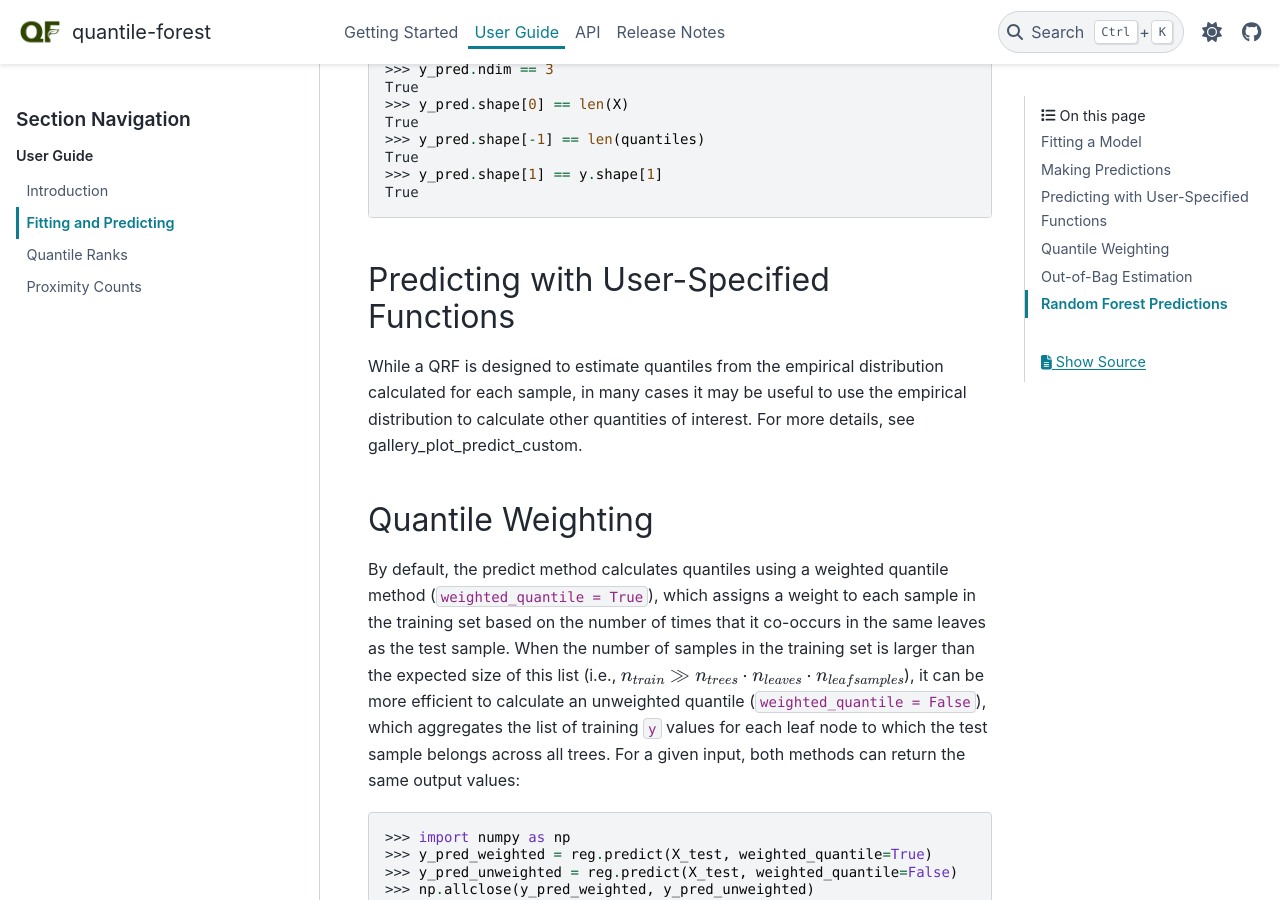
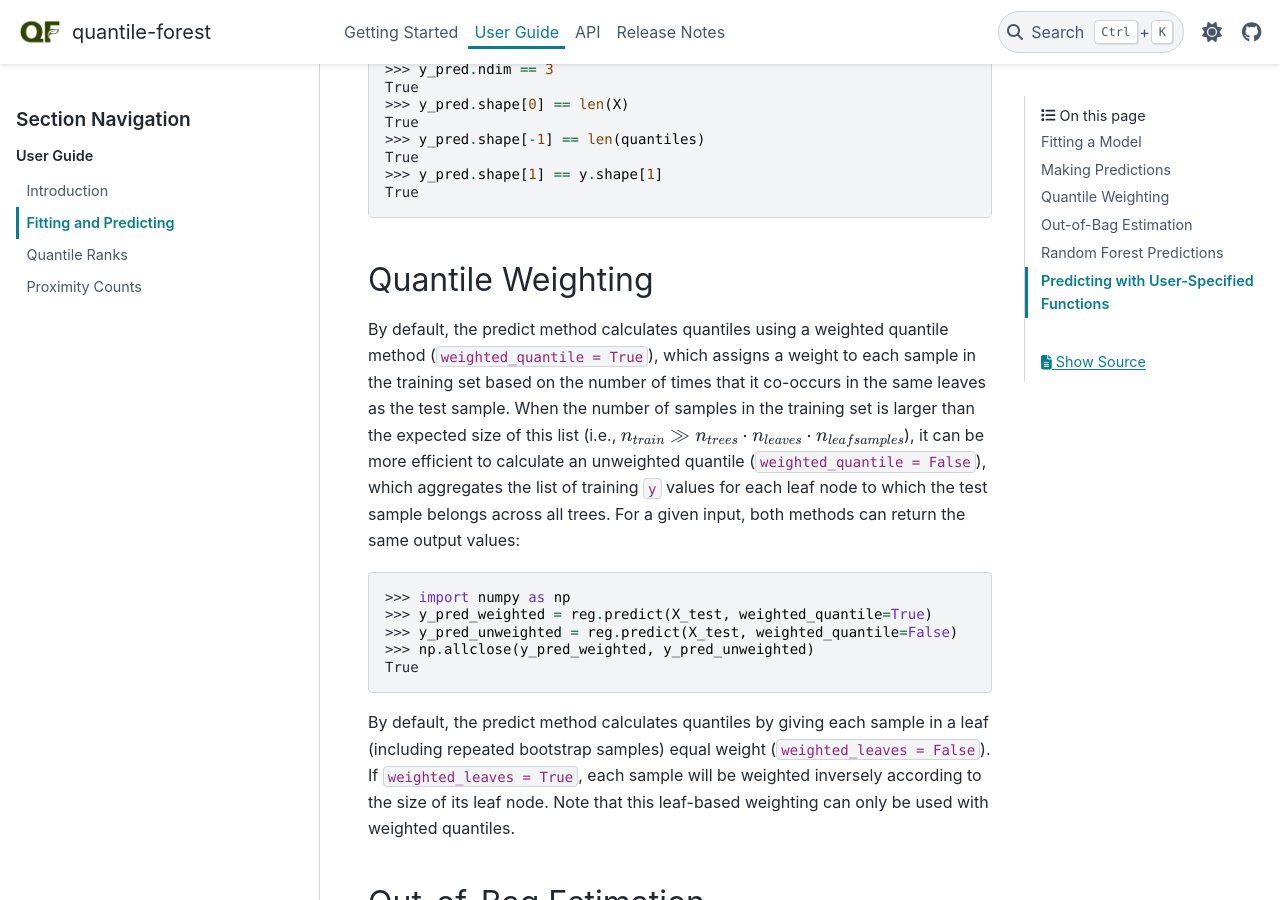
Before and after one commit to zillow/quantile-forest, a Sphinx documentation site: the page built from docs/user_guide/fit_predict.rst, in a window 1280 px wide and 900 px high, scrolled down 2481 px. Built offline with Sphinx 7.4.7 and the PyData theme 0.15.4, drawn with Linux system fonts in a browser that asks for light colours; pages that are not in the unit, such as notebooks, are missing from menus; the version number could not be read and is left out; some of the changed text lies outside the part shown.

Commit message:
Update docs

```diff
--- a/docs/user_guide/fit_predict.rst
+++ b/docs/user_guide/fit_predict.rst
@@ -85,10 +85,6 @@
     >>> y_pred.shape[1] == y.shape[1]
     True
 
-Predicting with User-Specified Functions
-~~~~~~~~~~~~~~~~~~~~~~~~~~~~~~~~~~~~~~~~
-While a QRF is designed to estimate quantiles from the empirical distribution calculated for each sample, in many cases it may be useful to use the empirical distribution to calculate other quantities of interest. For more details, see :ref:`gallery_plot_predict_custom`.
-
 Quantile Weighting
 ~~~~~~~~~~~~~~~~~~
 
@@ -144,3 +140,8 @@
     >>> y_pred_qrf = qrf.predict(X_test, **kwargs)
     >>> np.allclose(y_pred_rf, y_pred_qrf)
     True
+
+Predicting with User-Specified Functions
+~~~~~~~~~~~~~~~~~~~~~~~~~~~~~~~~~~~~~~~~
+
+While a QRF is designed to estimate quantiles from the empirical distribution calculated for each sample, in many cases it may be useful to use the empirical distribution to calculate other quantities of interest. For more details, see :ref:`gallery_plot_predict_custom`.
```
